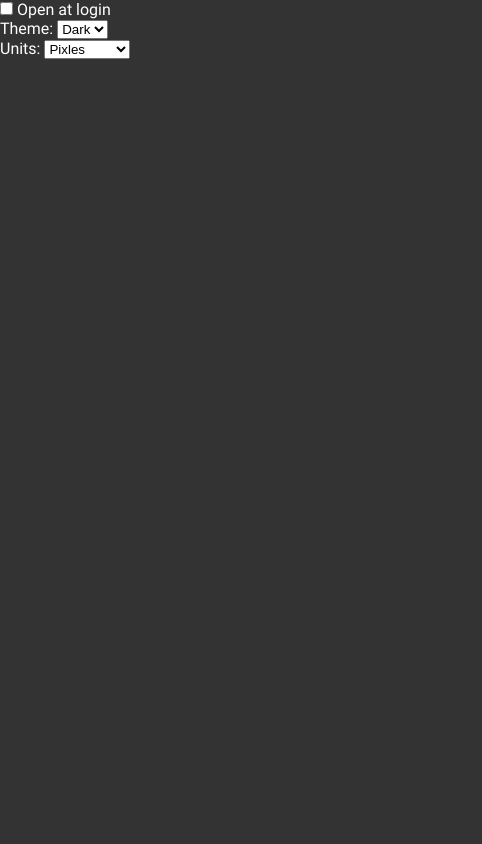
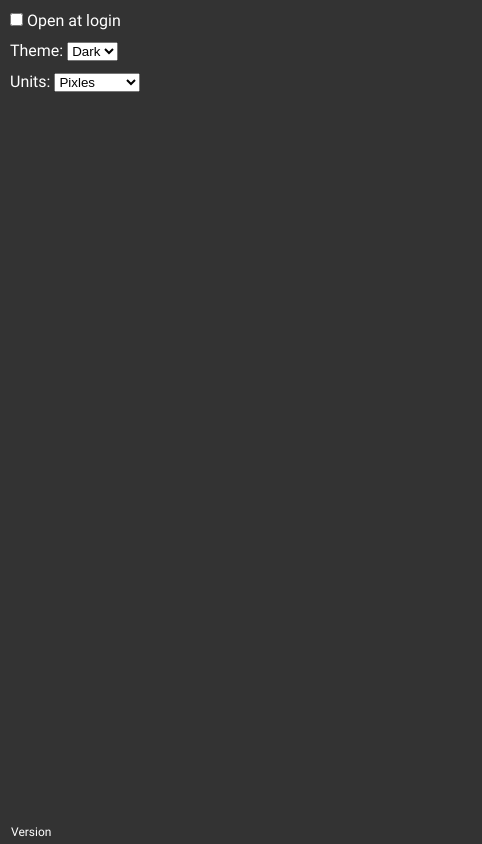
Before and after one commit to theo0165/floating-ruler, an Electron app: page src/app/settings/settings.html in a window 482 px wide. Drawn offline with Linux system fonts and the light colour scheme; no server answers.

Commit message:
Completed settings form. Added version to settings

```diff
--- a/package.json
+++ b/package.json
@@ -4,8 +4,8 @@
   "description": "",
   "main": "main.js",
   "scripts": {
-    "start": "electron main.js",
-    "debug": "electron main.js --debug",
+    "start": "electron .",
+    "debug": "electron . --debug",
     "build": "electron-packager . ruler --overwrite --platform=darwin --arch=all --icon=src/static/img/icon_placeholder.icns --prune=true --out=dist",
     "test": ""
   },
--- a/src/app/preload.js
+++ b/src/app/preload.js
@@ -4,5 +4,11 @@ contextBridge.exposeInMainWorld('preload_complete', true);
 contextBridge.exposeInMainWorld('api', {
     quit: () => {
         ipcRenderer.send("quit");
+    },
+    getVersion: (callback) => {
+        ipcRenderer.on("sendVersion", (e, args) => {
+            callback(args);
+        })
+        ipcRenderer.send("getVersion");
     }
 })
--- a/src/app/settings/settings.css
+++ b/src/app/settings/settings.css
@@ -9,3 +9,19 @@ body{
     background-color: rgb(var(--background-color));
     color: white;
 }
+
+.input_form{
+    margin: 10px;
+}
+
+.input_form > div{
+    margin: 11px 0;
+}
+
+#version{
+    position: absolute;
+    z-index: 99;
+    bottom: 5px;
+    left: 11px;
+    font-size: 12px;
+}
--- a/src/app/settings/settings.html
+++ b/src/app/settings/settings.html
@@ -9,15 +9,22 @@
     <link rel="stylesheet" href="./settings.css">
 </head>
 <body>
-    <form action="">
-        <input type="checkbox" name="autostart" id="autostart"><label for="autostart"> Open at login</label><br />
+    <form action="" class="input_form">
+        <div>
+            <input type="checkbox" name="autostart" id="autostart">
+            <label for="autostart"> Open at login</label><br />
+        </div>
+
+        <div>
             <label for="theme">Theme: </label>
             <select id="theme" name="thems">
                 <!-- TODO: Default selected -->
                 <option value="dark">Dark</option>
                 <option value="light">Light</option>
             </select><br />
+        </div>
 
+        <div>
             <label for="units">Units: </label>
             <select name="units" id="units">
                 <!-- TODO: Default selected -->
@@ -25,7 +32,9 @@
                 <option value="pt">Points</option>
                 <option value="mm">Millimeters</option>
             </select>
+        </div>
     </form>
+    <span id="version">Version</span>
     <script src="./settings.js"></script>
 </body>
 </html>
--- a/src/app/settings/settings.js
+++ b/src/app/settings/settings.js
@@ -0,0 +1,5 @@
+let versionSpan = document.querySelector("#version");
+
+window.api.getVersion((version) => {
+    versionSpan.innerHTML = "Version: " + version;
+});
```
Also changed, not shown: main.js (+7 -1 lines). Lines whose indentation alone changed are shown as unchanged.
